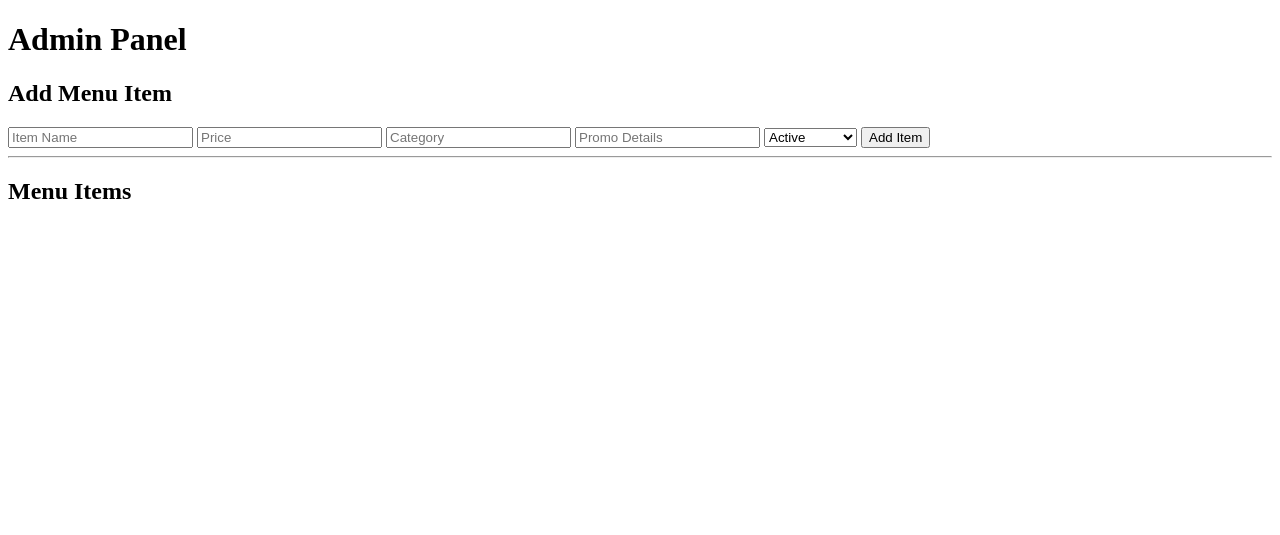
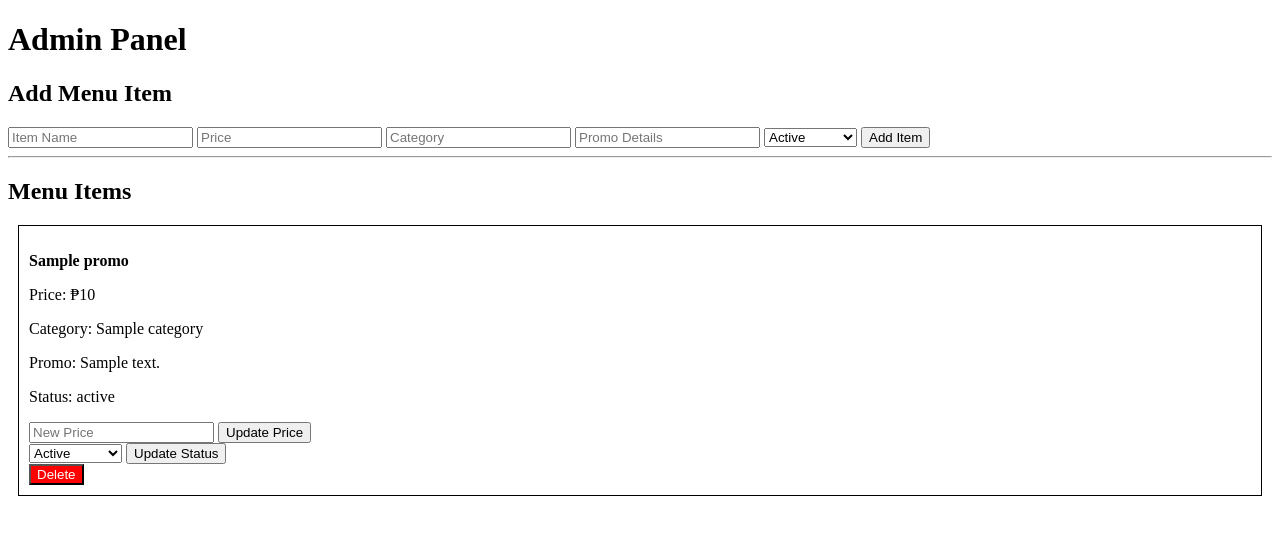
Before and after one commit to leonifeldeguzman/Promo-Ordering-System, a Flask app: page /admin in a window 1280 px wide. Shown: the top 535 px of the page. Run offline with Flask 3, Linux system fonts and the light colour scheme; a database or web service that is not in the repository returns one stand-in record (values such as "Sample title").

Commit message:
fixed errors | added CRUD on admin

```diff
--- a/models/promo_model.py
+++ b/models/promo_model.py
@@ -16,7 +16,7 @@ def get_promos_by_category(category):
 
 def get_all_promos():
     cursor = conn.cursor()
-    query = "SELECT * FROM promos"
+    query = "SELECT id, name, price, category, promo_details, status FROM promos"
     cursor.execute(query)
     promos = cursor.fetchall()
     return promos
@@ -86,3 +86,11 @@ def update_status(item_id, status):
     cursor.execute(query, (status, item_id))
 
     conn.commit()
+
+
+def delete_menu_item(item_id):
+    cursor = conn.cursor()
+
+    cursor.execute("DELETE FROM promos WHERE id = %s", (item_id,))
+
+    conn.commit()
--- a/routes/promo_routes.py
+++ b/routes/promo_routes.py
@@ -8,7 +8,8 @@ from models.promo_model import (
     get_promos_by_category_and_budget,
     add_menu_item,
     update_price,
-    update_status
+    update_status,
+    delete_menu_item
 )
 
 promo_routes = Blueprint('promo_routes', __name__)
@@ -94,7 +95,7 @@ def admin_page():
 
     return render_template(
         'admin.html',
-        promos=results
+        items=results
     )
 
 
@@ -105,10 +106,10 @@ def admin_page():
 @promo_routes.route('/add-item', methods=['POST'])
 def add_item():
 
-    name = request.form['name']
-    category = request.form['category']
+    name = request.form['item_name']
+    category = request.form.get('category')
     price = request.form['price']
-    promo_details = request.form['promo_details']
+    promo_details = request.form.get('promo_details')
     status = request.form['status']
 
     add_menu_item(
@@ -148,3 +149,11 @@ def change_status(item_id):
     update_status(item_id, status)
 
     return redirect('/admin')
+
+# =========================
+# DELETE STATUS
+# =========================
+@promo_routes.route('/delete-item/<int:item_id>', methods=['POST'])
+def delete_item(item_id):
+    delete_menu_item(item_id)
+    return redirect('/admin')
--- a/templates/admin.html
+++ b/templates/admin.html
@@ -49,26 +49,28 @@
 
             <!-- UPDATE PRICE -->
             <form action="/update-price/{{ item[0] }}" method="POST">
-
-                <input type="number"
-                       step="0.01"
-                       name="price"
-                       placeholder="New Price">
-
+                <input type="number" step="0.01" name="price" placeholder="New Price">
                 <button type="submit">Update Price</button>
-
             </form>
 
             <!-- UPDATE STATUS -->
             <form action="/update-status/{{ item[0] }}" method="POST">
-
                 <select name="status">
                     <option value="Active">Active</option>
                     <option value="Phased Out">Phased Out</option>
                     <option value="Sold Out">Sold Out</option>
                 </select>
+                <button type="submit">Update Status</button>
+            </form>
 
-                <button type="submit">Update Status</button>
+            <!-- DELETE ITEM -->
+            <form action="/delete-item/{{ item[0] }}" method="POST">
+                <button type="submit" style="background:red; color:white;">
+                    Delete
+                </button>
+            </form>
+
+
 
             </form>
 
```
